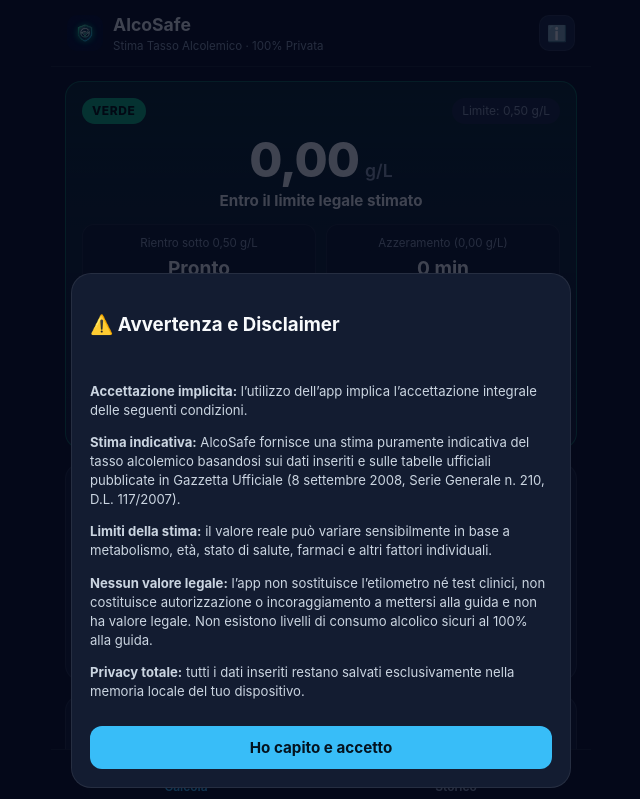
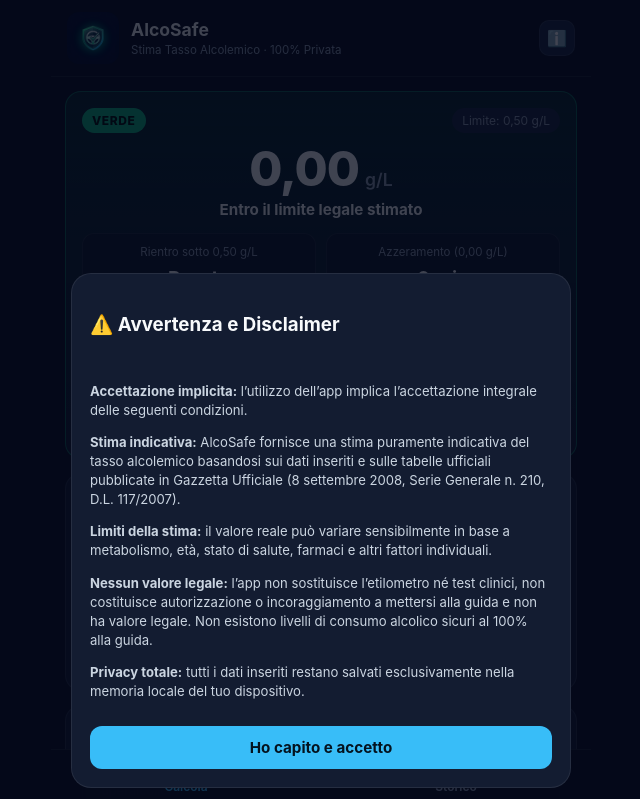
Before and after one commit to alehandro74-antigravity/00_APP_ALCOSAFE_ANTIGRAVITY, a plain HTML site: page app/index.html in a window 1280 px wide. Shown: the top 799 px of the page, without its empty margins (319-959 px from the left). Drawn offline with Linux system fonts and the light colour scheme.

Commit message:
Ingrandita icona nella topbar (52x52)

```diff
--- a/app/css/style.css
+++ b/app/css/style.css
@@ -51,13 +51,14 @@ body {
 .brand {
   display: flex;
   align-items: center;
-  gap: 10px;
+  gap: 12px;
 }
 
 .brand-logo {
-  width: 36px;
-  height: 36px;
-  border-radius: 10px;
+  width: 52px;
+  height: 52px;
+  border-radius: 12px;
+  object-fit: cover;
 }
 
 .brand h1 {
--- a/app/sw.js
+++ b/app/sw.js
@@ -1,4 +1,4 @@
-const CACHE_NAME = 'alcosafe-v3';
+const CACHE_NAME = 'alcosafe-v4';
 const ASSETS = [
   './',
   './index.html',
```
